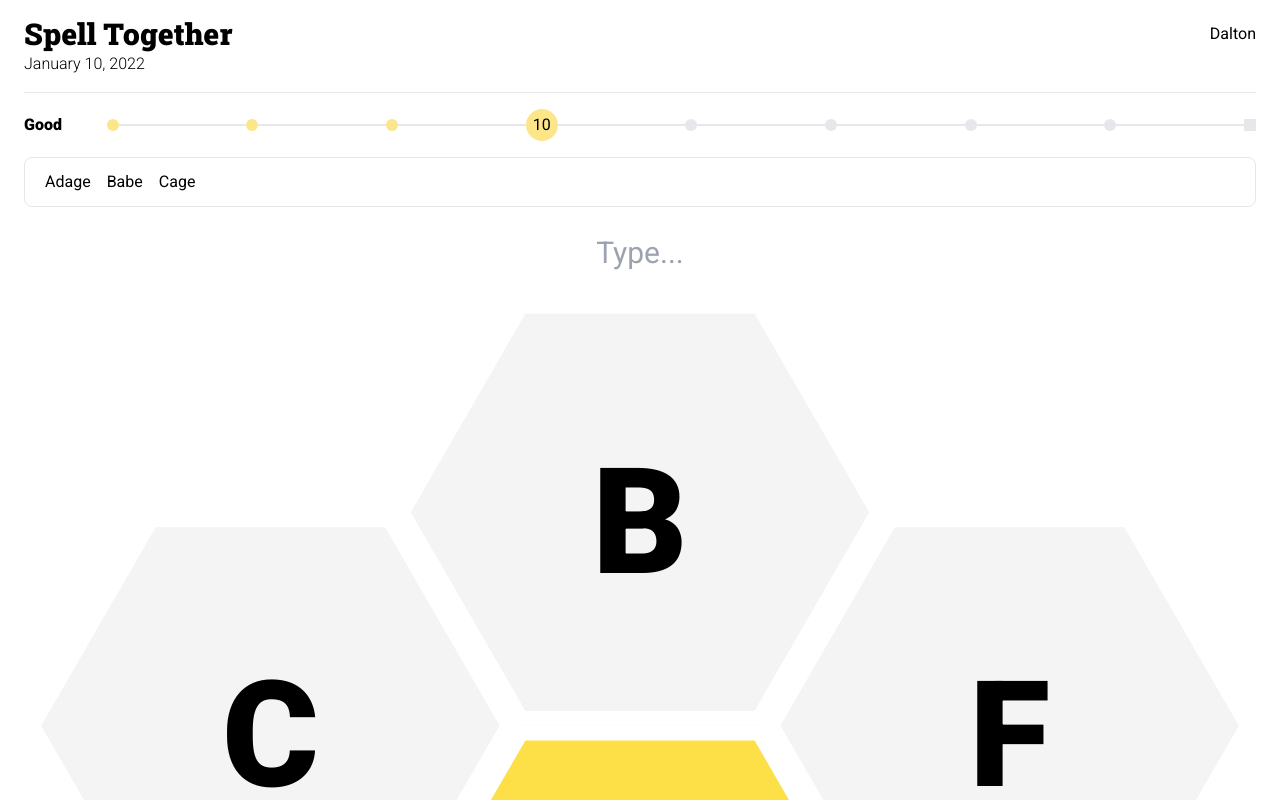
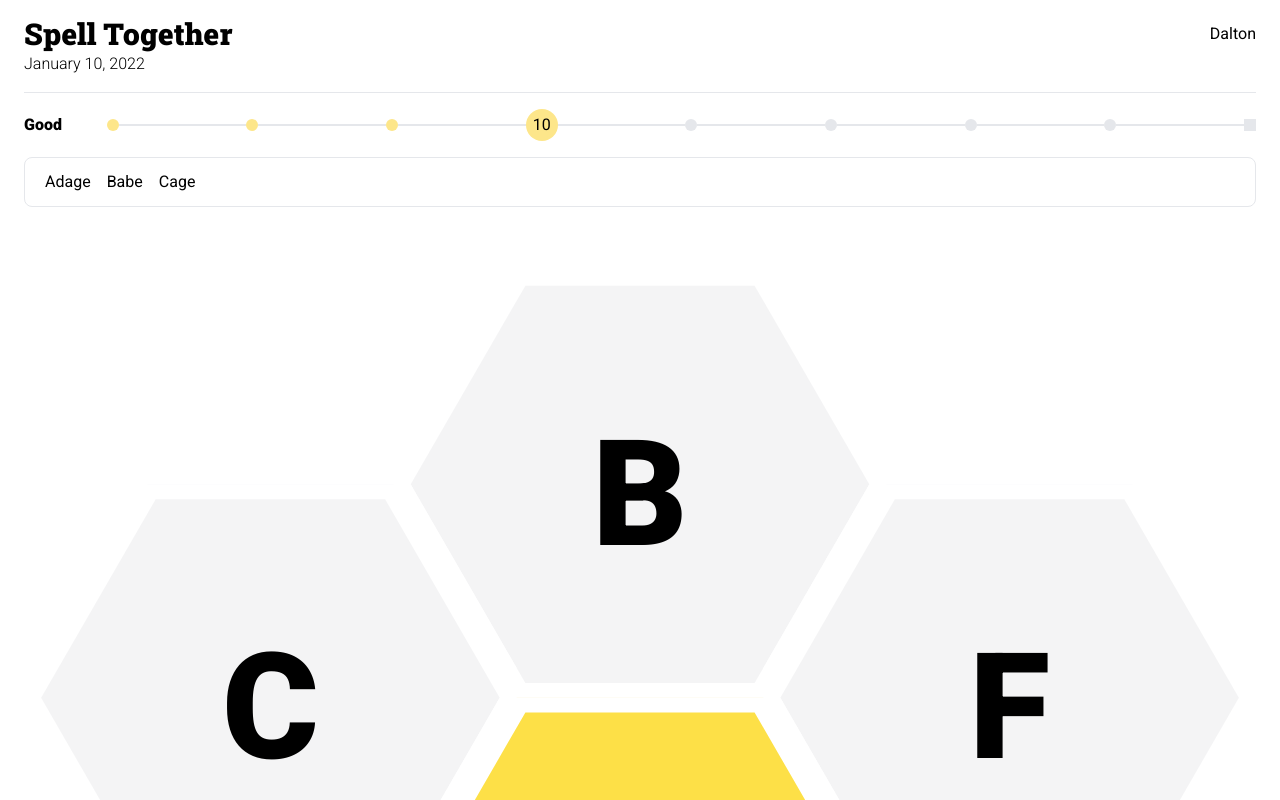
Before and after one commit to daltonscharff/spell-together, a Next.js app in the folder packages/web-client/: page /rooms/1 in a window 1280 px wide. Shown: the top 800 px of the page. Built offline with nearby package versions, Linux system fonts and the light colour scheme.

Commit message:
creates styled letter input

```diff
--- a/packages/web-client/components/LetterInput.tsx
+++ b/packages/web-client/components/LetterInput.tsx
@@ -1,21 +1,77 @@
-import { FC } from "react";
+import { FC, RefObject, useRef, useState } from "react";
 
 type Props = {
   value: string;
+  validLetters: string[];
+  centerLetter: string;
+  inputRef: RefObject<HTMLInputElement>;
   onChange: (value: string) => void;
 };
 
-const LetterInput: FC<Props> = ({ value, onChange }) => {
+type LetterCategory = "valid" | "invalid" | "center";
+
+function checkLetterCategory(
+  letter: string,
+  letters: string[],
+  centerLetter: string
+): LetterCategory {
+  letter = letter.toLowerCase();
+  if (letter === centerLetter) return "center";
+  if (letters.map((letter) => letter.toLowerCase()).includes(letter))
+    return "valid";
+  return "invalid";
+}
+
+const LetterInput: FC<Props> = ({
+  value,
+  validLetters,
+  centerLetter,
+  inputRef,
+  onChange,
+}) => {
+  const [inputFocus, setInputFocus] = useState(false);
   return (
+    <>
+      <div className="font-black text-3xl text-center py-3 flex flex-wrap justify-center">
+        {value.split("").map((letter, i) => {
+          const category = checkLetterCategory(
+            letter,
+            validLetters,
+            centerLetter
+          );
+          let color = "";
+          switch (category) {
+            case "center":
+              color = "text-yellow-300";
+              break;
+            case "valid":
+              color = "text-black";
+              break;
+            default:
+              color = "text-zinc-300";
+          }
+          return (
+            <span key={i} className={`${color}`}>
+              {letter}
+            </span>
+          );
+        })}
+        {inputFocus && (
+          <div className="animate-blink mx-[2px] h-9 w-[2px] bg-yellow-300" />
+        )}
+      </div>
       <input
         type="text"
-      className={`w-full font-black text-3xl text-center py-3 mb-4 rounded focus:outline-none ${
-        value.length === 0 ? "font-normal" : ""
-      }`}
+        className="focus:outline-none h-0"
         placeholder={"Type..."}
         value={value}
+        maxLength={20}
         onChange={(event) => onChange(event.target.value)}
+        onFocus={() => !inputFocus && setInputFocus(true)}
+        onBlur={() => setInputFocus(false)}
+        ref={inputRef}
       />
+    </>
   );
 };
 
--- a/packages/web-client/pages/rooms/[roomCode].tsx
+++ b/packages/web-client/pages/rooms/[roomCode].tsx
@@ -1,7 +1,7 @@
 import type { NextPage } from "next";
 import useStore from "../../hooks/useStore";
 import Hive from "../../components/Hive";
-import { useState } from "react";
+import { useRef, useState } from "react";
 import LetterInput from "../../components/LetterInput";
 import Button from "../../components/Button";
 import FoundWords from "../../components/FoundWords";
@@ -27,14 +27,19 @@ const Room: NextPage = () => {
   const score = useStore((state) => state.score);
   const maxScore = useStore((state) => state.maxScore);
   const username = useStore((state) => state.username) || "UNKNOWN";
+  const letterInputRef = useRef<HTMLInputElement>(null);
 
   return (
     <Layout className="font-Roboto">
       <Header date="January 10, 2022" username={username} />
-      <ProgressBar currentScore={10} maxScore={maxScore} />
+      <ProgressBar currentScore={score} maxScore={maxScore} />
       <FoundWords words={foundWords} />
+      <div onClick={() => letterInputRef.current?.focus()}>
         <LetterInput
           value={inputLetters}
+          validLetters={letters}
+          centerLetter={centerLetter}
+          inputRef={letterInputRef}
           onChange={(value) => setInputLetters(value.toUpperCase())}
         />
         <Hive
@@ -84,6 +89,7 @@ const Room: NextPage = () => {
           </Button>
           <Button>Enter</Button>
         </div>
+      </div>
     </Layout>
   );
 };
--- a/packages/web-client/tailwind.config.js
+++ b/packages/web-client/tailwind.config.js
@@ -14,6 +14,15 @@ module.exports = {
         Roboto: ["Roboto", "sans-serif"],
         RobotoSlab: ["Roboto Slab", "serif"],
       },
+      animation: {
+        blink: "blink 1500ms steps(1, end) infinite",
+      },
+      keyframes: {
+        blink: {
+          "0%, 100%": { opacity: 1 },
+          "50%": { opacity: 0 },
+        },
+      },
     },
   },
   plugins: [],
```
Lines whose indentation alone changed are shown as unchanged.
